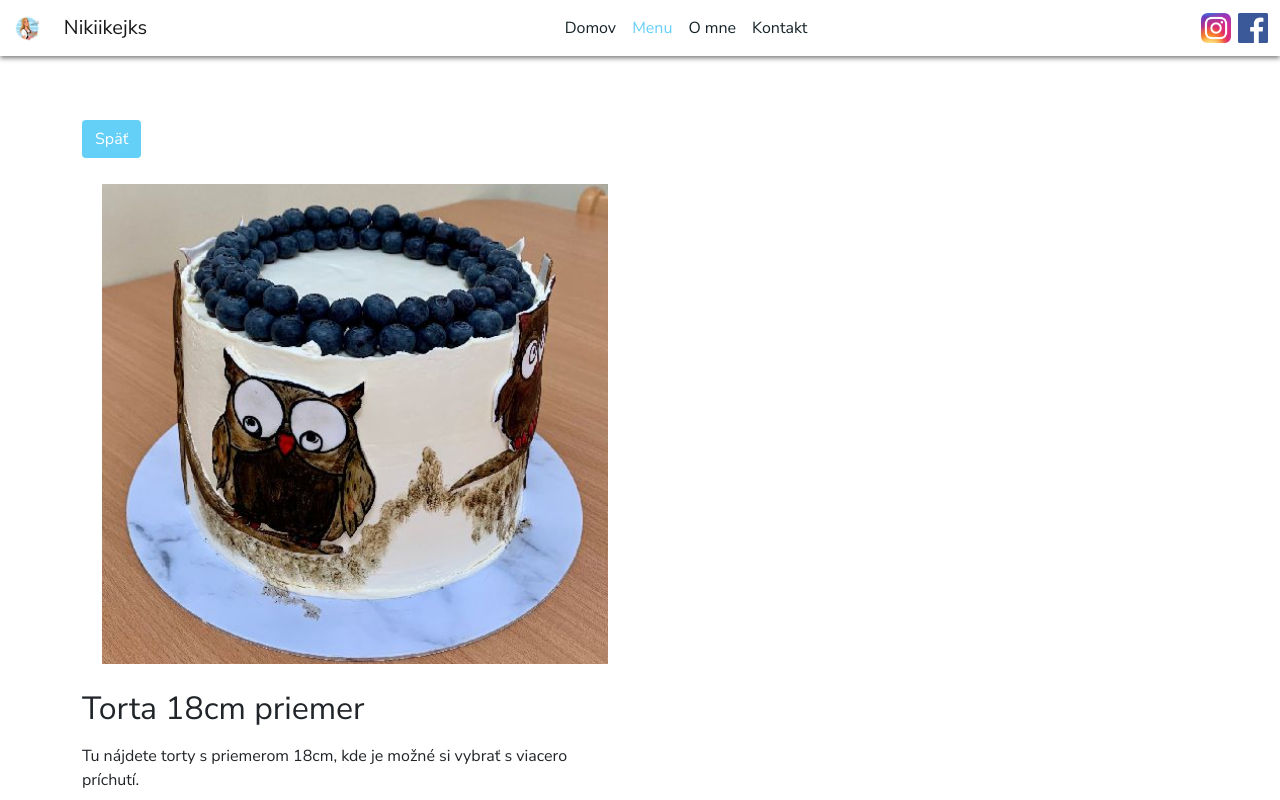
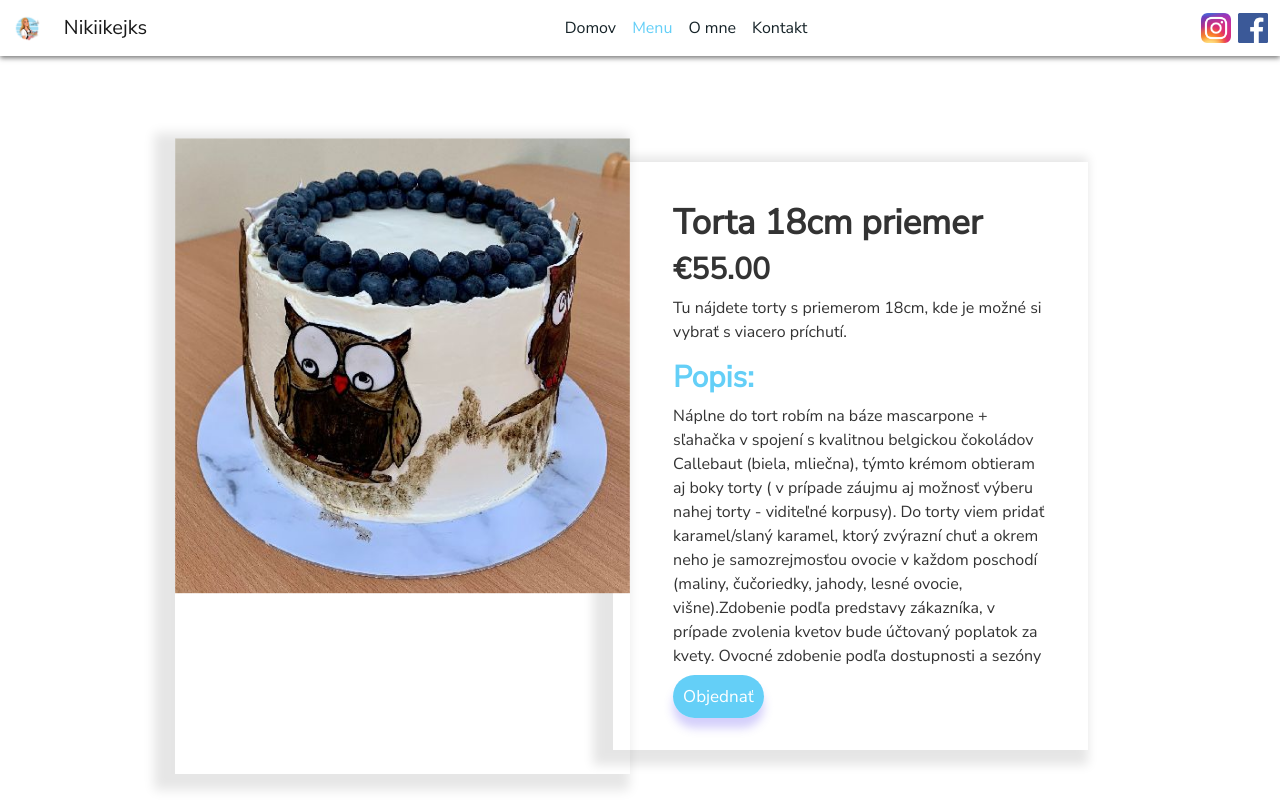
Before and after one commit to jan-andrejko/nikiikejksweb, an Angular app: page /menu/1 in a window 1280 px wide. Shown: the top 800 px of the page. Built offline with nearby package versions, Linux system fonts and the light colour scheme.

Commit message:
Product page - in progress
I working on my new product page, I still not finish.

```diff
--- a/src/app/pages/menupage/menupage.component.css
+++ b/src/app/pages/menupage/menupage.component.css
@@ -1,4 +1,4 @@
-form
+/* form
 {
   margin-top: 10%;
   width: 50%;
@@ -36,4 +36,64 @@ img
 {
     width: 100%;
 }
+} */
+
+.product-container {
+  width: 100%;
+  min-height: 100vh;
+  display: flex;
+  align-items: center;
+  justify-content: center;
 }
+.p-product {
+  width: 70%;
+  display: flex;
+  background: #fff;
+}
+.p-gallery {
+  flex-basis: 47%;
+  transform: scale(1.08);
+  box-shadow: -10px 5px 10px 10px rgba(0,0,0,0.1);
+}
+.p-gallery img {
+  width: 100%;
+  display: block;
+}
+.p-details {
+  flex-basis: 53%;
+  background: #fff;
+  padding: 40px;
+  padding-left: 60px;
+  box-shadow: -10px 5px 10px 10px rgba(0,0,0,0.1);
+  font-weight: 500;
+  color: #333;
+}
+.p-details h1 {
+  color: #333;
+  font-size: 35px;
+  font-weight: 700!important;
+}
+.p-details h2 {
+  color: #333;
+  font-size: 30px;
+  font-weight: 600;
+}
+.p-details h3 {
+  color: #64cff7;
+  font-size: 30px;
+  font-weight: 600;
+}
+.p-details a {
+  text-decoration: none;
+  background: #64cff7;
+  color:#fff;
+  padding: 10px;
+  border-radius: 30px;
+  width: 100%;
+  font-size: 17px;
+  margin-top: 50px;
+  box-shadow: 0 10px 10px rgba(85, 63, 240, 0.25);
+  cursor: pointer;
+  border: 0;
+  outline: 0;
+}
--- a/src/app/pages/menupage/menupage.component.html
+++ b/src/app/pages/menupage/menupage.component.html
@@ -1,4 +1,4 @@
-<div class="container mt-5 mb-5">
+<!-- <div class="container mt-5 mb-5">
 
   <div class="row">
 
@@ -18,27 +18,22 @@
       <p>{{menuData[0].cakeDescription}}</p>
       <p>Cena {{menuData[0].cakePrice | currency: 'EUR'}}</p>
     </div>
-
-    <div class="col-lg-6 col-lg-12">
-      <h2>Zadajte svoje údaje:</h2>
-      <form>
-
-        <input type="text" class="form-control" placeholder="E-mail"/>
-        <input type="text"  class="form-control" placeholder="Telefónne číslo"/>
-        <textarea class="form-control" placeholder="Zadajte svoju adresu"></textarea>
-        <button class="btn btn-md mt-3">Zadajte objednávku</button>
+  </div>
+</div> -->
 
 
-      </form>
-
-
+<div class="product-container">
+  <div class="p-product">
+    <div class="p-gallery">
+      <img src="{{menuData[0].cakeImg}}"/>
     </div>
-
+    <div class="p-details">
+      <h1>{{menuData[0].cakeName}}</h1>
+      <h2>{{menuData[0].cakePrice | currency: 'EUR'}}</h2>
+      <p>{{menuData[0].cakeDetails}}<p>
+      <h3>Popis:</h3>
+      <p>{{menuData[0].cakeDescription}}</p>
+      <a href="contact">Objednať</a>
+    </div>
   </div>
-
-
-
 </div>
-<script>
-
-</script>
```
